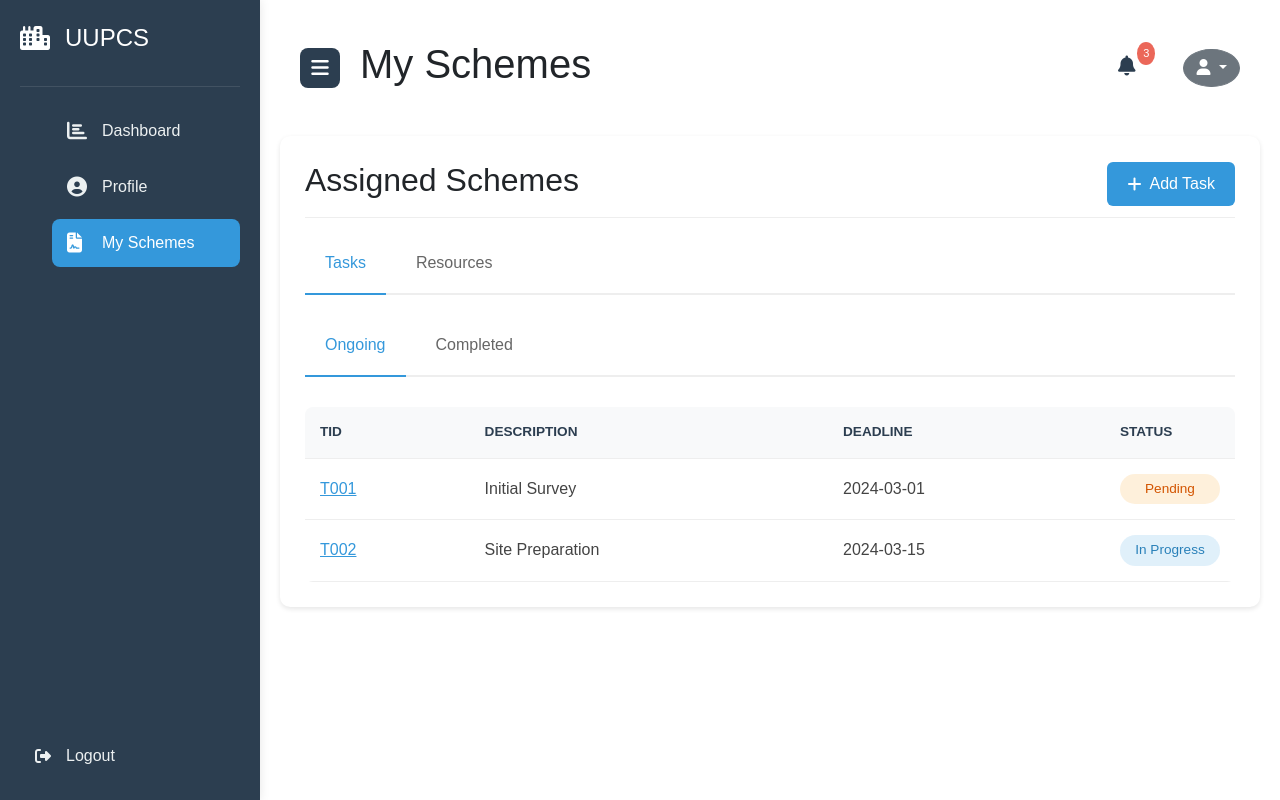
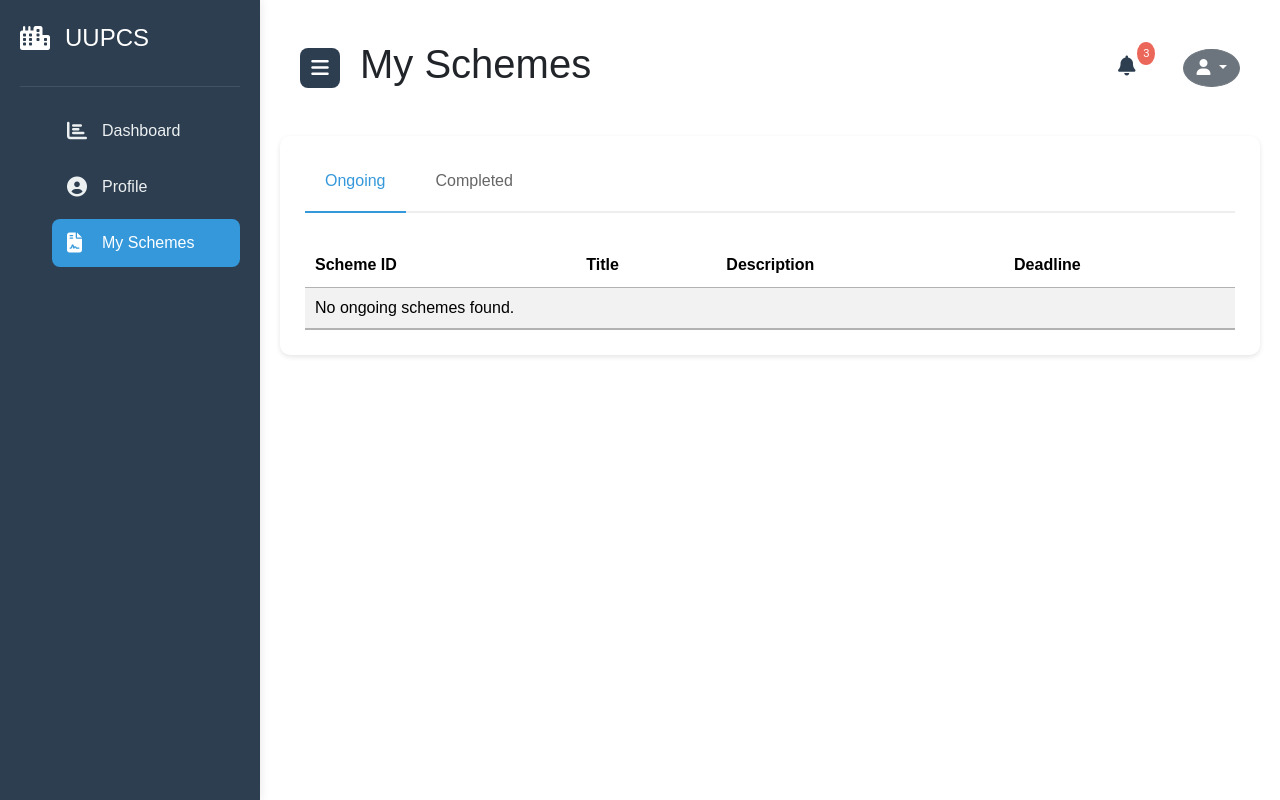
Before and after one commit to Balasunil15/uupcs, a PHP site: page /engineer-schemes.php in a window 1280 px wide. Run offline with PHP 8.4, Linux system fonts and the light colour scheme; the visitor is signed in with stand-in values (Sample User, id 1); tables that the repository leaves empty or names only in its code hold one stand-in row (values such as "Sample post"); some libraries are stand-ins or nearby versions.

Commit message:
schemes diaplayed

```diff
--- a/engineer-profile.php
+++ b/engineer-profile.php
@@ -32,6 +32,9 @@
   <!-- Added jQuery and Bootstrap Bundle JS -->
   <script src="https://code.jquery.com/jquery-3.6.0.min.js"></script>
   <script src="https://cdn.jsdelivr.net/npm/bootstrap@5.3.2/dist/js/bootstrap.bundle.min.js"></script>
+  <!-- Added DataTables CSS and JS -->
+  <link rel="stylesheet" href="https://cdn.datatables.net/1.11.5/css/jquery.dataTables.min.css">
+  <script src="https://cdn.datatables.net/1.11.5/js/jquery.dataTables.min.js"></script>
 </head>
 
 <body>
--- a/engineer-schemes.php
+++ b/engineer-schemes.php
@@ -20,6 +20,9 @@
   <!-- Added jQuery and Bootstrap Bundle JS -->
   <script src="https://code.jquery.com/jquery-3.6.0.min.js"></script>
   <script src="https://cdn.jsdelivr.net/npm/bootstrap@5.3.2/dist/js/bootstrap.bundle.min.js"></script>
+  <!-- Added DataTables CSS and JS -->
+  <link rel="stylesheet" href="https://cdn.datatables.net/1.11.5/css/jquery.dataTables.min.css">
+  <script src="https://cdn.datatables.net/1.11.5/js/jquery.dataTables.min.js"></script>
 </head>
 
 <body>
@@ -49,12 +52,7 @@
           </a>
         </li>
       </ul>
-      <div class="sidebar-footer">
-        <a href="login.html" class="back-btn">
-          <i class="fas fa-sign-out-alt"></i>
-          <span class="nav-item">Logout</span>
-        </a>
-      </div>
+
     </nav>
   </div>
 
@@ -86,116 +84,109 @@
     </header>
 
     <div class="tasks-container">
-      <div class="tasks-header">
-        <h2>Assigned Schemes</h2>
-        <button class="add-task-btn" id="addTaskBtn">
-          <i class="fas fa-plus"></i> Add Task
-        </button>
+      <div class="schemes-tabs">
+        <button class="tab-btn active" data-tab="ongoing">Ongoing</button>
+        <button class="tab-btn" data-tab="completed">Completed</button>
       </div>
 
-      <div class="schemes-tabs">
-        <button class="tab-btn active" data-tab="tasks">Tasks</button>
-        <button class="tab-btn" data-tab="resources">Resources</button>
-      </div>
-
-      <div class="tab-content active" id="tasks">
-        <div class="schemes-tabs">
-          <button class="tab-btn task-tab active" data-tab="ongoing-tasks">
-            Ongoing
-          </button>
-          <button class="tab-btn task-tab" data-tab="completed-tasks">
-            Completed
-          </button>
-        </div>
-
-        <div class="tab-content task-content active" id="ongoing-tasks">
-          <div class="schemes-table">
-            <table>
+      <div class="tab-content active" id="ongoing">
+        <table id="ongoingSchemesTable" class="table table-striped">
           <thead>
             <tr>
-                  <th>TID</th>
+              <th>Scheme ID</th>
+              <th>Title</th>
               <th>Description</th>
               <th>Deadline</th>
-                  <th>Status</th>
             </tr>
           </thead>
           <tbody>
-                <tr onclick="openModal(this)" style="cursor: pointer">
-                  <td>T001</td>
-                  <td>Initial Survey</td>
-                  <td>2024-03-01</td>
-                  <td><span class="task-status pending">Pending</span></td>
+            <?php
+            $userId = $_SESSION['user_id'];
+            $query = "SELECT * FROM schemes WHERE assigned_engineer_id = ? AND LOWER(status) = 'ongoing'";
+            $stmt = $conn->prepare($query);
+            $stmt->bind_param("i", $userId);
+            $stmt->execute();
+            $result = $stmt->get_result();
+
+            $schemes = [];
+            while ($row = $result->fetch_assoc()) {
+              $schemes[] = $row;
+            }
+
+            foreach ($schemes as $row) {
+              ?>
+              <tr>
+                <td><?php echo htmlspecialchars($row['id']); ?></td>
+                <td><?php echo htmlspecialchars($row['title']); ?></td>
+                <td>
+                  <button class="btn btn-primary btn-sm view-description-btn" data-bs-toggle="modal" data-bs-target="#descriptionModal"
+                    data-description="<?php echo htmlspecialchars($row['description']); ?>"
+                    data-region="<?php echo htmlspecialchars($row['region']); ?>"
+                    data-budget="<?php echo htmlspecialchars($row['budget']); ?>">
+                    View
+                  </button>
+                </td>
+                <td><?php echo htmlspecialchars($row['deadline']); ?></td>
               </tr>
-                <tr onclick="openModal(this)" style="cursor: pointer">
-                  <td>T002</td>
-                  <td>Site Preparation</td>
-                  <td>2024-03-15</td>
-                  <td>
-                    <span class="task-status in-progress">In Progress</span>
-                  </td>
-                </tr>
+              <?php
+            }
+
+            if (empty($schemes)) {
+              echo '<tr><td colspan="4">No ongoing schemes found.</td></tr>';
+            }
+            ?>
           </tbody>
         </table>
       </div>
-        </div>
 
-        <div class="tab-content task-content" id="completed-tasks">
-          <div class="schemes-table">
-            <table>
+      <div class="tab-content" id="completed">
+        <table id="completedSchemesTable" class="table table-striped">
           <thead>
             <tr>
-                  <th>TID</th>
+              <th>Scheme ID</th>
+              <th>Title</th>
               <th>Description</th>
               <th>Deadline</th>
-                  <th>Status</th>
             </tr>
           </thead>
           <tbody>
-                <tr onclick="openModal(this)" style="cursor: pointer">
-                  <td>T003</td>
-                  <td>Site Preparation</td>
-                  <td>2024-02-15</td>
+            <?php
+            $userId = $_SESSION['user_id'];
+            $query = "SELECT * FROM schemes WHERE assigned_engineer_id = ? AND LOWER(status) = 'completed'";
+            $stmt = $conn->prepare($query);
+            $stmt->bind_param("i", $userId);
+            $stmt->execute();
+            $result = $stmt->get_result();
+
+            $schemes = [];
+            while ($row = $result->fetch_assoc()) {
+              $schemes[] = $row;
+            }
+
+            foreach ($schemes as $row) {
+              ?>
+              <tr>
+                <td><?php echo htmlspecialchars($row['id']); ?></td>
+                <td><?php echo htmlspecialchars($row['title']); ?></td>
                 <td>
-                    <span class="task-status completed">Completed</span>
+                  <button class="btn btn-primary btn-sm view-description-btn" data-bs-toggle="modal" data-bs-target="#descriptionModal"
+                    data-description="<?php echo htmlspecialchars($row['description']); ?>"
+                    data-region="<?php echo htmlspecialchars($row['region']); ?>"
+                    data-budget="<?php echo htmlspecialchars($row['budget']); ?>">
+                    View
+                  </button>
                 </td>
+                <td><?php echo htmlspecialchars($row['deadline']); ?></td>
               </tr>
+              <?php
+            }
+
+            if (empty($schemes)) {
+              echo '<tr><td colspan="4">No completed schemes found.</td></tr>';
+            }
+            ?>
           </tbody>
         </table>
-          </div>
-        </div>
-      </div>
-
-      <div class="tab-content" id="resources">
-        <div class="schemes-table">
-          <table>
-            <thead>
-              <tr>
-                <th>RID</th>
-                <th>Resource Name</th>
-                <th>Quantity</th>
-                <th>Image</th>
-              </tr>
-            </thead>
-            <tbody>
-              <tr>
-                <td>R001</td>
-                <td>Cement Bags</td>
-                <td>500</td>
-                <td>
-                  <img src="assets/cement.jpg" alt="Cement" class="resource-image" />
-                </td>
-              </tr>
-              <tr>
-                <td>R002</td>
-                <td>Steel Rods</td>
-                <td>1000</td>
-                <td>
-                  <img src="assets/steel.jpg" alt="Steel" class="resource-image" />
-                </td>
-              </tr>
-            </tbody>
-          </table>
-        </div>
       </div>
     </div>
   </div>
@@ -234,6 +225,26 @@
         <div class="modal-description">
           <h3>Description</h3>
           <p id="modalDescription"></p>
+        </div>
+      </div>
+    </div>
+  </div>
+
+  <!-- Description Modal -->
+  <div class="modal fade" id="descriptionModal" tabindex="-1" aria-labelledby="descriptionModalLabel" aria-hidden="true">
+    <div class="modal-dialog">
+      <div class="modal-content">
+        <div class="modal-header">
+          <h5 class="modal-title" id="descriptionModalLabel">Scheme Details</h5>
+          <button type="button" class="btn-close" data-bs-dismiss="modal" aria-label="Close"></button>
+        </div>
+        <div class="modal-body">
+          <p><strong>Description:</strong> <span id="modalDescription"></span></p>
+          <p><strong>Region:</strong> <span id="modalRegion"></span></p>
+          <p><strong>Budget:</strong> <span id="modalBudget"></span></p>
+        </div>
+        <div class="modal-footer">
+          <button type="button" class="btn btn-secondary" data-bs-dismiss="modal">Close</button>
         </div>
       </div>
     </div>
@@ -279,6 +290,41 @@
         }
       });
     });
+
+    const tabs = document.querySelectorAll(".tab-btn");
+    const tabContents = document.querySelectorAll(".tab-content");
+
+    tabs.forEach((tab) => {
+      tab.addEventListener("click", () => {
+        // Remove active class from all tabs and contents
+        tabs.forEach((t) => t.classList.remove("active"));
+        tabContents.forEach((content) => content.classList.remove("active"));
+
+        // Add active class to the clicked tab and corresponding content
+        tab.classList.add("active");
+        const target = tab.getAttribute("data-tab");
+        document.getElementById(target).classList.add("active");
+      });
+    });
+
+    $(document).ready(function () {
+      // Initialize DataTable
+      $('#ongoingSchemesTable').DataTable();
+      $('#completedSchemesTable').DataTable();
+    });
+
+    // Populate modal with scheme details
+    document.querySelectorAll('.view-description-btn').forEach(button => {
+      button.addEventListener('click', function () {
+        const description = this.getAttribute('data-description');
+        const region = this.getAttribute('data-region');
+        const budget = this.getAttribute('data-budget');
+
+        document.getElementById('modalDescription').textContent = description;
+        document.getElementById('modalRegion').textContent = region;
+        document.getElementById('modalBudget').textContent = budget;
+      });
+    });
   </script>
 </body>
 
```
Lines whose indentation alone changed are shown as unchanged.
